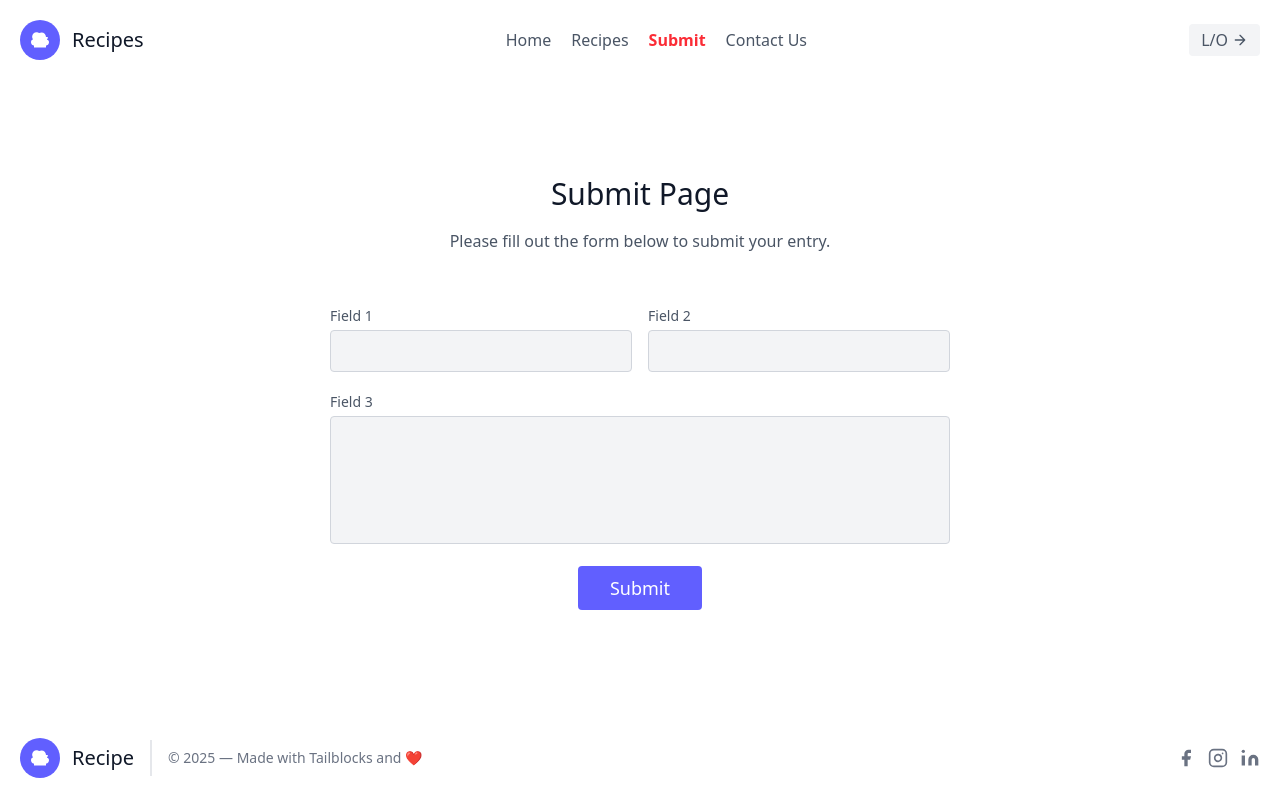
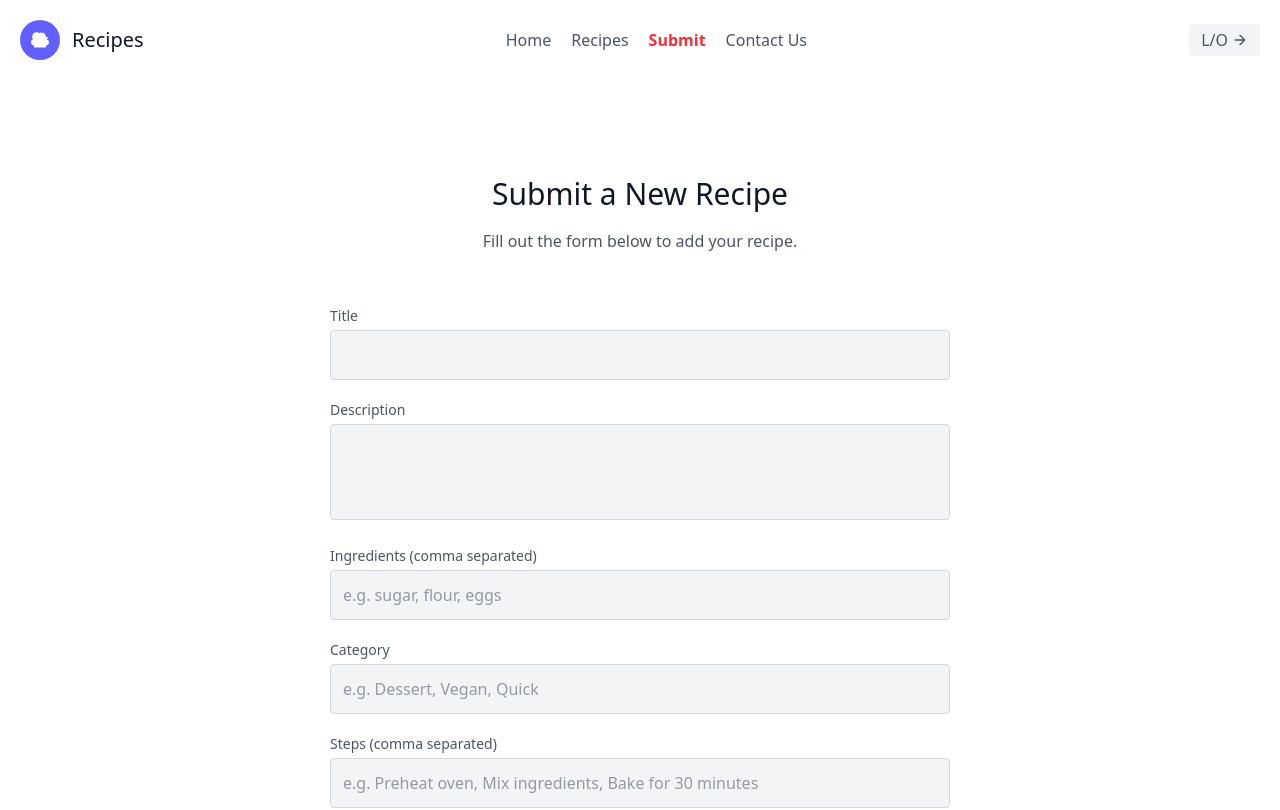
Before and after one commit to Aashirwad10/Recipe-api, a React (Vite) app in the folder frontend/: page /submit in a window 1280 px wide. Shown: the top 810 px of the page. Built offline with nearby package versions, Linux system fonts and the light colour scheme.

Commit message:
Submit Page done

```diff
--- a/frontend/src/pages/Submit.jsx
+++ b/frontend/src/pages/Submit.jsx
@@ -1,9 +1,66 @@
-import React from "react";
-import "../App.css";
+import React, { useState } from "react";
+import axios from "axios";
 import Header from '../components/Header';
 import Footer from '../components/Footer';
 
 const Submit = () => {
+  const [form, setForm] = useState({
+    title: "",
+    description: "",
+    ingredients: "",
+    category: "",
+    steps: "",
+    image: ""
+  });
+
+  const [loading, setLoading] = useState(false);
+  const [successMsg, setSuccessMsg] = useState("");
+  const [errorMsg, setErrorMsg] = useState("");
+
+  const handleChange = (e) => {
+    setForm({ ...form, [e.target.name]: e.target.value });
+  };
+
+  const handleSubmit = async (e) => {
+    e.preventDefault();
+    setLoading(true);
+    setSuccessMsg("");
+    setErrorMsg("");
+
+    try {
+      // Prepare data - convert comma separated strings to arrays for ingredients & steps
+      const payload = {
+        title: form.title.trim(),
+        description: form.description.trim(),
+        ingredients: form.ingredients.split(",").map(s => s.trim()).filter(Boolean),
+        category: form.category.trim(),
+        steps: form.steps.split(",").map(s => s.trim()).filter(Boolean),
+        image: form.image.trim(),
+      };
+
+      const response = await axios.post(`${import.meta.env.VITE_API_URL}/api/recipes`, payload);
+
+      if (response.data.success) {
+        setSuccessMsg("Recipe submitted successfully!");
+        setForm({
+          title: "",
+          description: "",
+          ingredients: "",
+          category: "",
+          steps: "",
+          image: ""
+        });
+      } else {
+        setErrorMsg("Failed to submit recipe.");
+      }
+    } catch (error) {
+      setErrorMsg("Error submitting recipe. Please try again.");
+      console.error(error);
+    } finally {
+      setLoading(false);
+    }
+  };
+
   return (
     <>
       <Header />
@@ -12,59 +69,126 @@ const Submit = () => {
         <div className="container px-5 py-24 mx-auto">
           <div className="flex flex-col text-center w-full mb-12">
             <h1 className="sm:text-3xl text-2xl font-medium title-font mb-4 text-gray-900">
-            Submit Page
+              Submit a New Recipe
             </h1>
             <p className="lg:w-2/3 mx-auto leading-relaxed text-base">
-            Please fill out the form below to submit your entry.
+              Fill out the form below to add your recipe.
             </p>
+            {successMsg && <p className="mt-4 text-green-600 font-semibold">{successMsg}</p>}
+            {errorMsg && <p className="mt-4 text-red-600 font-semibold">{errorMsg}</p>}
           </div>
-        <div className="lg:w-1/2 md:w-2/3 mx-auto">
+
+          <form
+            onSubmit={handleSubmit}
+            className="lg:w-1/2 md:w-2/3 mx-auto"
+          >
             <div className="flex flex-wrap -m-2">
-            <div className="p-2 w-1/2">
-              <div className="relative">
-                <label htmlFor="field1" className="leading-7 text-sm text-gray-600">
-                  Field 1
+
+              <div className="p-2 w-full">
+                <label htmlFor="title" className="leading-7 text-sm text-gray-600">
+                  Title
                 </label>
                 <input
                   type="text"
-                  id="field1"
-                  name="field1"
-                  className="w-full bg-gray-100 bg-opacity-50 rounded border border-gray-300 focus:border-indigo-500 focus:bg-white focus:ring-2 focus:ring-indigo-200 text-base outline-none text-gray-700 py-1 px-3 leading-8 transition-colors duration-200 ease-in-out"
+                  id="title"
+                  name="title"
+                  value={form.title}
+                  onChange={handleChange}
+                  required
+                  className="w-full bg-gray-100 bg-opacity-50 rounded border border-gray-300 focus:border-indigo-500 focus:bg-white focus:ring-2 focus:ring-indigo-200 text-base outline-none text-gray-700 py-2 px-3 leading-8 transition-colors duration-200 ease-in-out"
                 />
               </div>
+
+              <div className="p-2 w-full">
+                <label htmlFor="description" className="leading-7 text-sm text-gray-600">
+                  Description
+                </label>
+                <textarea
+                  id="description"
+                  name="description"
+                  value={form.description}
+                  onChange={handleChange}
+                  required
+                  className="w-full bg-gray-100 bg-opacity-50 rounded border border-gray-300 focus:border-indigo-500 focus:bg-white focus:ring-2 focus:ring-indigo-200 h-24 text-base outline-none text-gray-700 py-2 px-3 resize-none leading-6 transition-colors duration-200 ease-in-out"
+                ></textarea>
               </div>
-            <div className="p-2 w-1/2">
-              <div className="relative">
-                <label htmlFor="field2" className="leading-7 text-sm text-gray-600">
-                  Field 2
+
+              <div className="p-2 w-full">
+                <label htmlFor="ingredients" className="leading-7 text-sm text-gray-600">
+                  Ingredients (comma separated)
                 </label>
                 <input
                   type="text"
-                  id="field2"
-                  name="field2"
-                  className="w-full bg-gray-100 bg-opacity-50 rounded border border-gray-300 focus:border-indigo-500 focus:bg-white focus:ring-2 focus:ring-indigo-200 text-base outline-none text-gray-700 py-1 px-3 leading-8 transition-colors duration-200 ease-in-out"
+                  id="ingredients"
+                  name="ingredients"
+                  value={form.ingredients}
+                  onChange={handleChange}
+                  placeholder="e.g. sugar, flour, eggs"
+                  required
+                  className="w-full bg-gray-100 bg-opacity-50 rounded border border-gray-300 focus:border-indigo-500 focus:bg-white focus:ring-2 focus:ring-indigo-200 text-base outline-none text-gray-700 py-2 px-3 leading-8 transition-colors duration-200 ease-in-out"
                 />
               </div>
+
+              <div className="p-2 w-full">
+                <label htmlFor="category" className="leading-7 text-sm text-gray-600">
+                  Category
+                </label>
+                <input
+                  type="text"
+                  id="category"
+                  name="category"
+                  value={form.category}
+                  onChange={handleChange}
+                  placeholder="e.g. Dessert, Vegan, Quick"
+                  required
+                  className="w-full bg-gray-100 bg-opacity-50 rounded border border-gray-300 focus:border-indigo-500 focus:bg-white focus:ring-2 focus:ring-indigo-200 text-base outline-none text-gray-700 py-2 px-3 leading-8 transition-colors duration-200 ease-in-out"
+                />
               </div>
+
               <div className="p-2 w-full">
-              <div className="relative">
-                <label htmlFor="field3" className="leading-7 text-sm text-gray-600">
-                  Field 3
+                <label htmlFor="steps" className="leading-7 text-sm text-gray-600">
+                  Steps (comma separated)
                 </label>
-                <textarea
-                  id="field3"
-                  name="field3"
-                  className="w-full bg-gray-100 bg-opacity-50 rounded border border-gray-300 focus:border-indigo-500 focus:bg-white focus:ring-2 focus:ring-indigo-200 h-32 text-base outline-none text-gray-700 py-1 px-3 resize-none leading-6 transition-colors duration-200 ease-in-out"
-                ></textarea>
+                <input
+                  type="text"
+                  id="steps"
+                  name="steps"
+                  value={form.steps}
+                  onChange={handleChange}
+                  placeholder="e.g. Preheat oven, Mix ingredients, Bake for 30 minutes"
+                  required
+                  className="w-full bg-gray-100 bg-opacity-50 rounded border border-gray-300 focus:border-indigo-500 focus:bg-white focus:ring-2 focus:ring-indigo-200 text-base outline-none text-gray-700 py-2 px-3 leading-8 transition-colors duration-200 ease-in-out"
+                />
               </div>
+
+              <div className="p-2 w-full">
+                <label htmlFor="image" className="leading-7 text-sm text-gray-600">
+                  Image URL
+                </label>
+                <input
+                  type="url"
+                  id="image"
+                  name="image"
+                  value={form.image}
+                  onChange={handleChange}
+                  placeholder="https://example.com/image.jpg"
+                  required
+                  className="w-full bg-gray-100 bg-opacity-50 rounded border border-gray-300 focus:border-indigo-500 focus:bg-white focus:ring-2 focus:ring-indigo-200 text-base outline-none text-gray-700 py-2 px-3 leading-8 transition-colors duration-200 ease-in-out"
+                />
               </div>
+
               <div className="p-2 w-full">
-              <button className="flex mx-auto text-white bg-indigo-500 border-0 py-2 px-8 focus:outline-none hover:bg-indigo-600 rounded text-lg">
-                Submit
+                <button
+                  type="submit"
+                  disabled={loading}
+                  className="flex mx-auto text-white bg-indigo-500 border-0 py-3 px-10 focus:outline-none hover:bg-indigo-600 rounded text-lg transition-colors disabled:opacity-50"
+                >
+                  {loading ? "Submitting..." : "Submit Recipe"}
                 </button>
               </div>
+
             </div>
-        </div>
+          </form>
         </div>
       </section>
 
```
Lines whose indentation alone changed are shown as unchanged.
